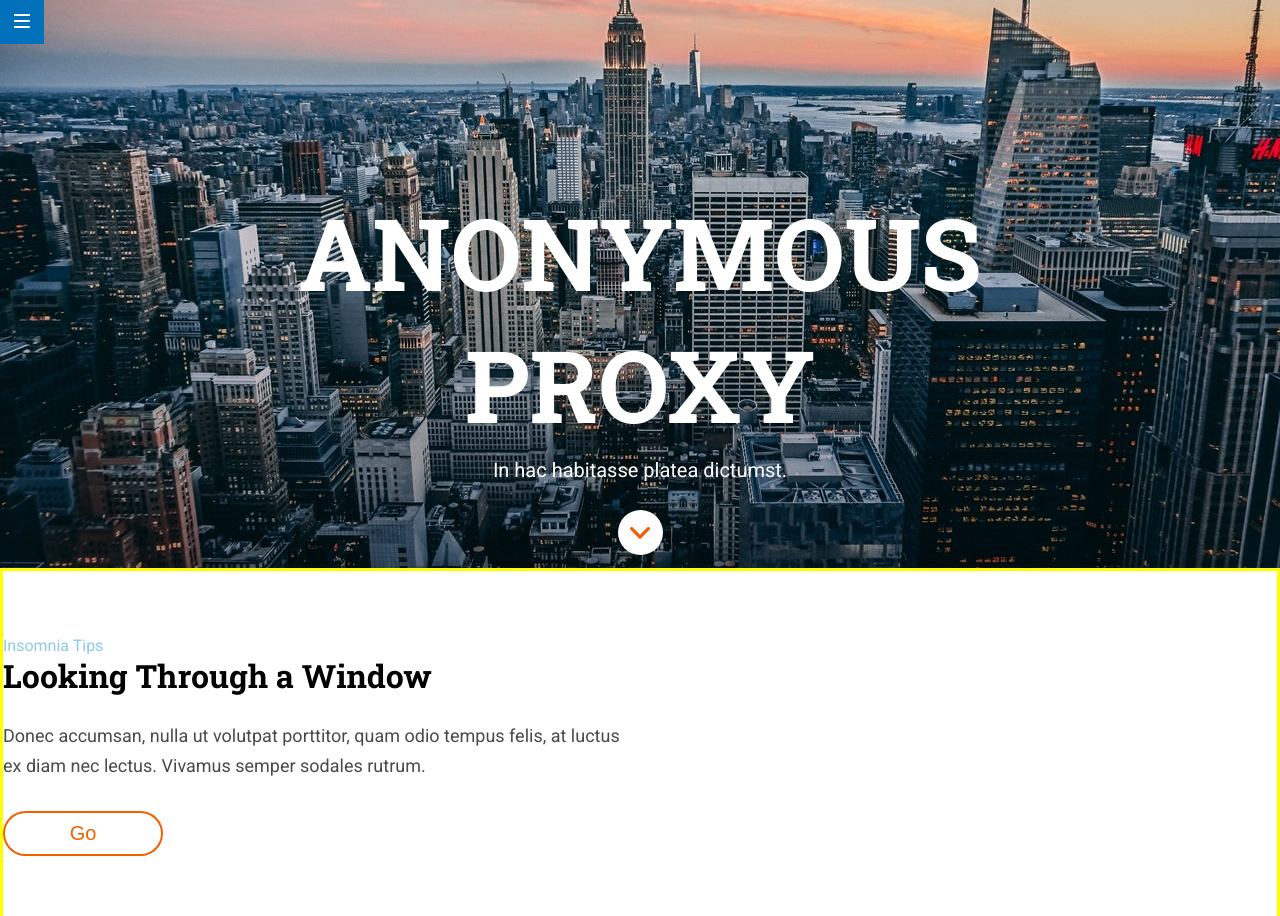
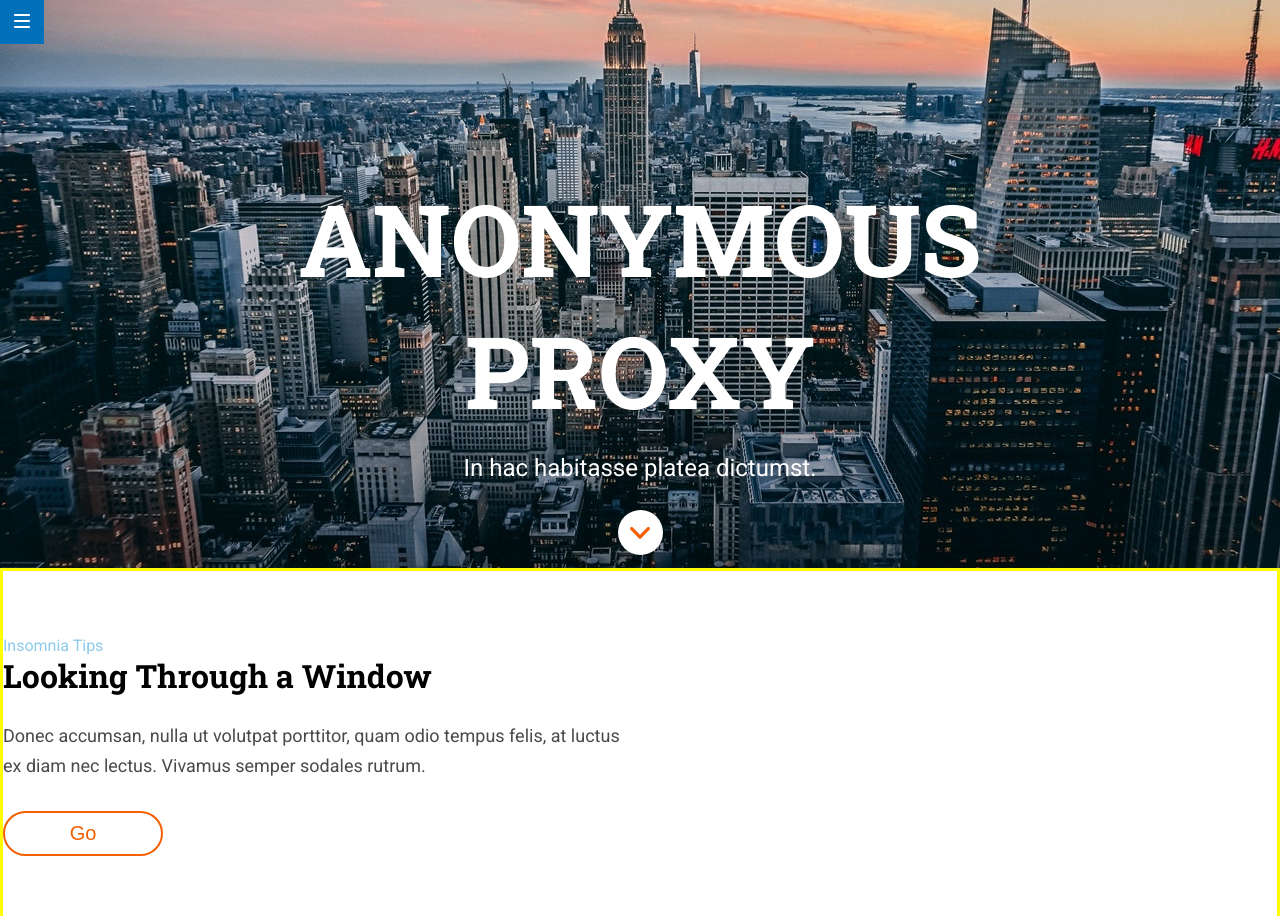
Before and after one commit to Sararid/modulo-1-evaluacion-final-Sararid, a website: page docs/index.html in a window 1280 px wide. Shown: the top 916 px of the page. Drawn offline with nearby package versions, Linux system fonts and the light colour scheme; files that its build step writes are made by us from their sources.

Commit message:
updates in hero part

```diff
--- a/src/scss/layout/_hero.scss
+++ b/src/scss/layout/_hero.scss
@@ -21,12 +21,12 @@
     align-items: center;
     height: 100%;
     width: 50%;
-    margin-bottom: 53px;
+    padding-bottom: 53px;
     @media (min-width: 768px) {
-      margin-bottom: 45px;
+      padding-bottom: 45px;
     }
     @media (min-width: 1200px) {
-      margin-bottom: 13px;
+      padding-bottom: 13px;
     }
     &--title {
       font-family: $second-font;
@@ -46,8 +46,13 @@
       font-size: 16px;
       padding-top: 10px;
       padding-bottom: 45px;
+      min-width: 280px;
+      /*  MIRAR PADDING TEXTO MEDIA 768, ERROR */
       @media (min-width: 768px) {
-        font-size: 20px;
+        font-size: 24px;
+        padding-bottom: 30px;
+        padding-top: 20px;
+        max-width: 690px;
       }
       @media (min-width: 1200px) {
         padding-bottom: 30px;
```
